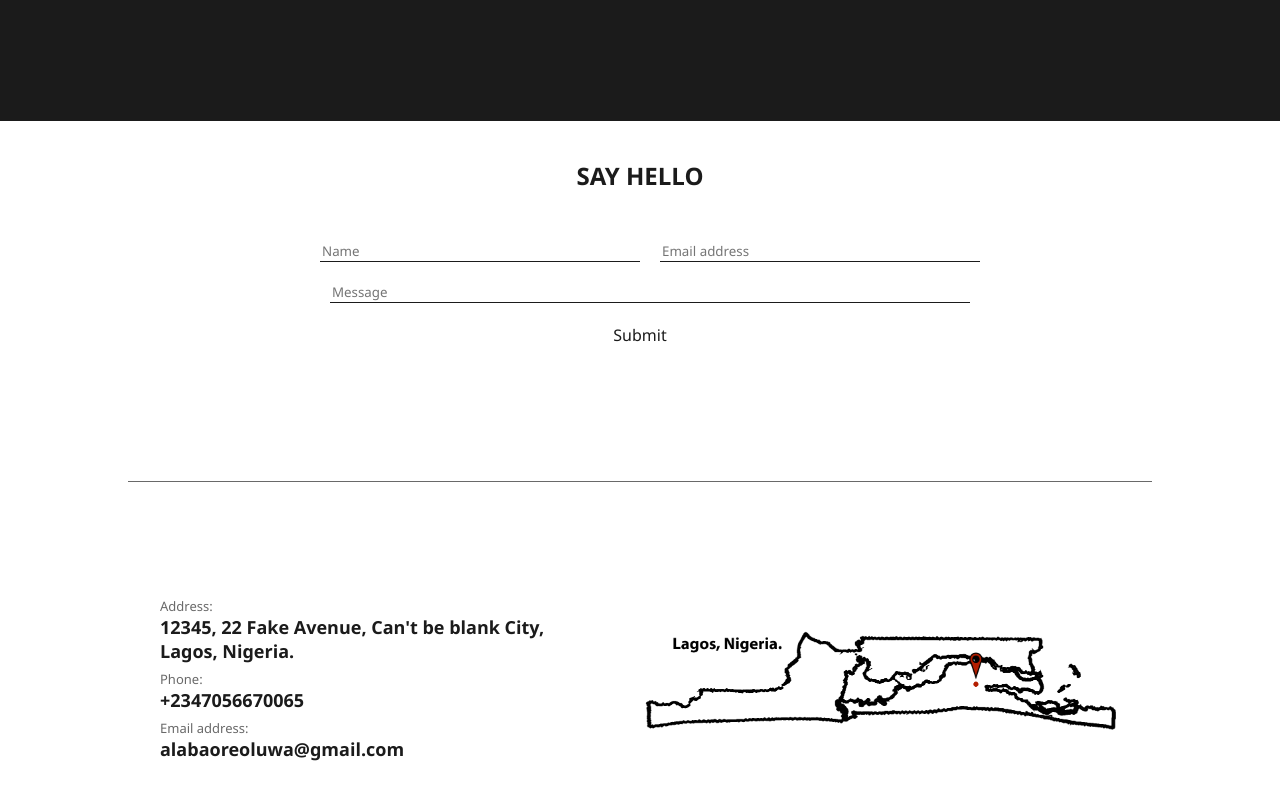
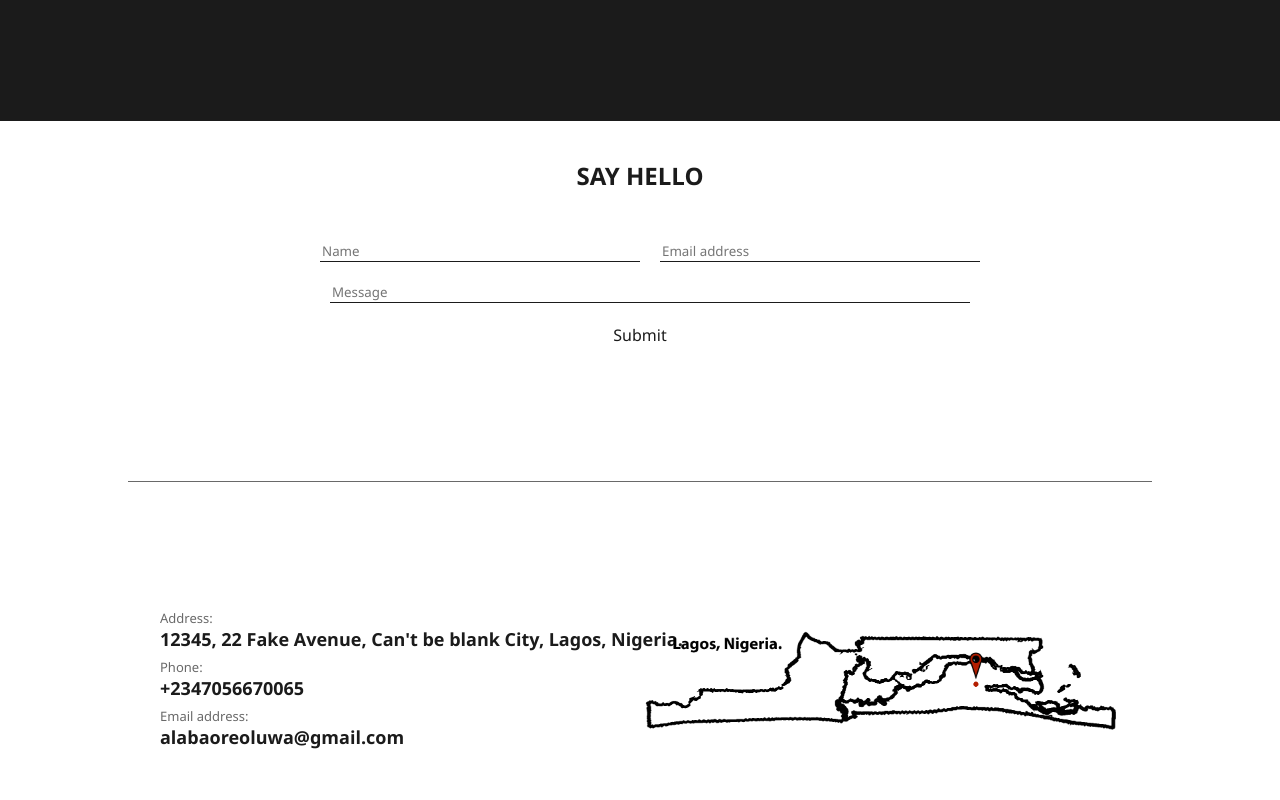
Before and after one commit to SanDiego2049/shindo-outsourcing-company, a plain HTML site: page index.html in a window 1280 px wide. Shown: the part 4215-5015 px from the top of the page. Drawn offline with Linux system fonts and the light colour scheme.

Commit message:
Update index.html

```diff
--- a/index.html
+++ b/index.html
@@ -164,7 +164,7 @@
         <div class="footer-container">
             <div class="col">
                 <h6 class="small">Address:</h6>
-                <p class="normal">12345, 22 Fake Avenue, Can't be blank City, <br> Lagos, Nigeria.</p>
+                <p class="normal">12345, 22 Fake Avenue, Can't be blank City, Lagos, Nigeria.</p>
                 <h6 class="small">Phone:</h6>
                 <p class="normal">+2347056670065</p>
                 <h6 class="small">Email address:</h6>
```
